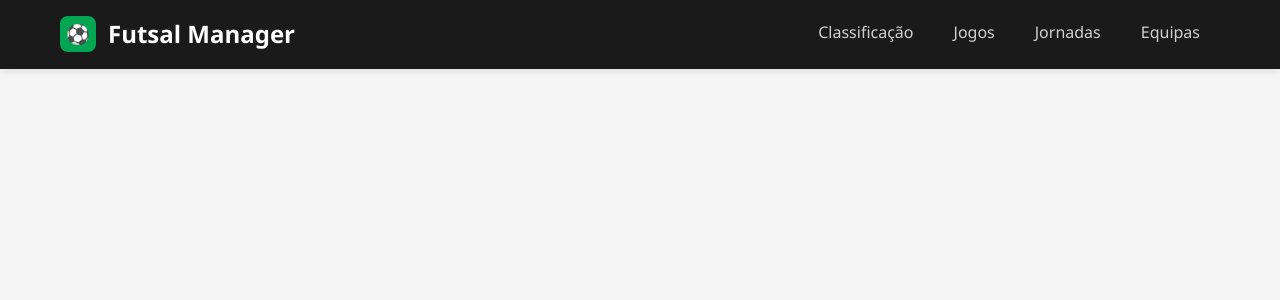
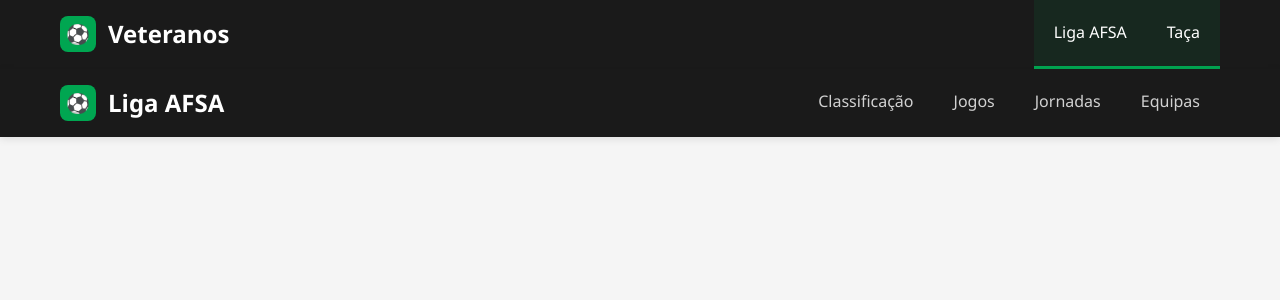
Before and after one commit to GoncaloAzev14/futsal_manager, an Angular app in the folder futsal-manager/: page /league in a window 1280 px wide. Before the commit this address led to /. Shown: the top 300 px of the page. Built offline with nearby package versions, Linux system fonts and the light colour scheme.

Commit message:
league unit added

```diff
--- a/futsal-manager/angular.json
+++ b/futsal-manager/angular.json
@@ -15,11 +15,11 @@
       "prefix": "app",
       "architect": {
         "build": {
-          "builder": "@angular-devkit/build-angular:application",
+          "builder": "@angular-devkit/build-angular:browser",
           "options": {
             "outputPath": "dist/futsal-manager",
             "index": "src/index.html",
-            "browser": "src/main.ts",
+            "main": "src/main.ts",
             "polyfills": [
               "zone.js"
             ],
@@ -29,17 +29,13 @@
               {
                 "glob": "**/*",
                 "input": "public"
-              }
+              },
+              "src/manifest.webmanifest"
             ],
             "styles": [
               "src/styles.scss"
             ],
-            "scripts": [],
-            "server": "src/main.server.ts",
-            "prerender": true,
-            "ssr": {
-              "entry": "src/server.ts"
-            }
+            "scripts": []
           },
           "configurations": {
             "production": {
@@ -55,8 +51,7 @@
                   "maximumError": "8kB"
                 }
               ],
-              "outputHashing": "all",
-              "serviceWorker": "ngsw-config.json"
+              "outputHashing": "all"
             },
             "development": {
               "optimization": false,
--- a/futsal-manager/src/app/app.component.html
+++ b/futsal-manager/src/app/app.component.html
@@ -2,13 +2,11 @@
   <div class="nav-container">
     <a routerLink="/" class="nav-brand">
       <div class="logo">⚽</div>
-      <span>Futsal Manager</span>
+      <span>Veteranos</span>
     </a>
     <ul class="nav-links">
-      <li><a routerLink="/standings" routerLinkActive="active">Classificação</a></li>
-      <li><a routerLink="/matches" routerLinkActive="active">Jogos</a></li>
-      <li><a routerLink="/rounds" routerLinkActive="active">Jornadas</a></li>
-      <li><a routerLink="/teams" routerLinkActive="active">Equipas</a></li>
+      <li><a routerLink="/league" routerLinkActive="active">Liga AFSA</a></li>
+      <li><a routerLink="/league" routerLinkActive="active">Taça</a></li>
     </ul>
   </div>
 </nav>
--- a/futsal-manager/src/app/app.routes.ts
+++ b/futsal-manager/src/app/app.routes.ts
@@ -4,11 +4,13 @@ import { TeamsComponent } from './teams/teams.component';
 import { RoundsComponent } from './rounds/rounds.component';
 import { MatchesComponent } from './matches/matches.component';
 import { StandingsComponent } from './standings/standings.component';
+import { LeagueComponent } from './league/league.component';
 
 export const appRoutes: Routes = [
   { path: '', redirectTo: 'standings', pathMatch: 'full' },
   { path: 'teams', component: TeamsComponent },
   { path: 'rounds', component: RoundsComponent },
   { path: 'matches', component: MatchesComponent },
-  { path: 'standings', component: StandingsComponent }
+  { path: 'standings', component: StandingsComponent },
+  { path: 'league', component: LeagueComponent }
 ];
--- /dev/null
+++ b/futsal-manager/src/app/league/league.component.html
@@ -0,0 +1,16 @@
+<nav class="nav-header">
+  <div class="nav-container">
+    <a routerLink="/" class="nav-brand">
+      <div class="logo">⚽</div>
+      <span>Liga AFSA</span>
+    </a>
+    <ul class="nav-links">
+      <li><a routerLink="/standings" routerLinkActive="active">Classificação</a></li>
+      <li><a routerLink="/matches" routerLinkActive="active">Jogos</a></li>
+      <li><a routerLink="/rounds" routerLinkActive="active">Jornadas</a></li>
+      <li><a routerLink="/teams" routerLinkActive="active">Equipas</a></li>
+    </ul>
+  </div>
+</nav>
+
+<router-outlet />
```
Also changed, not shown: futsal-manager/src/app/league/league.component.ts (added, +12 -0 lines), futsal-manager/src/app/league/league.component.scss (added), 1 other file (tests, documents, lock files or other folders).
